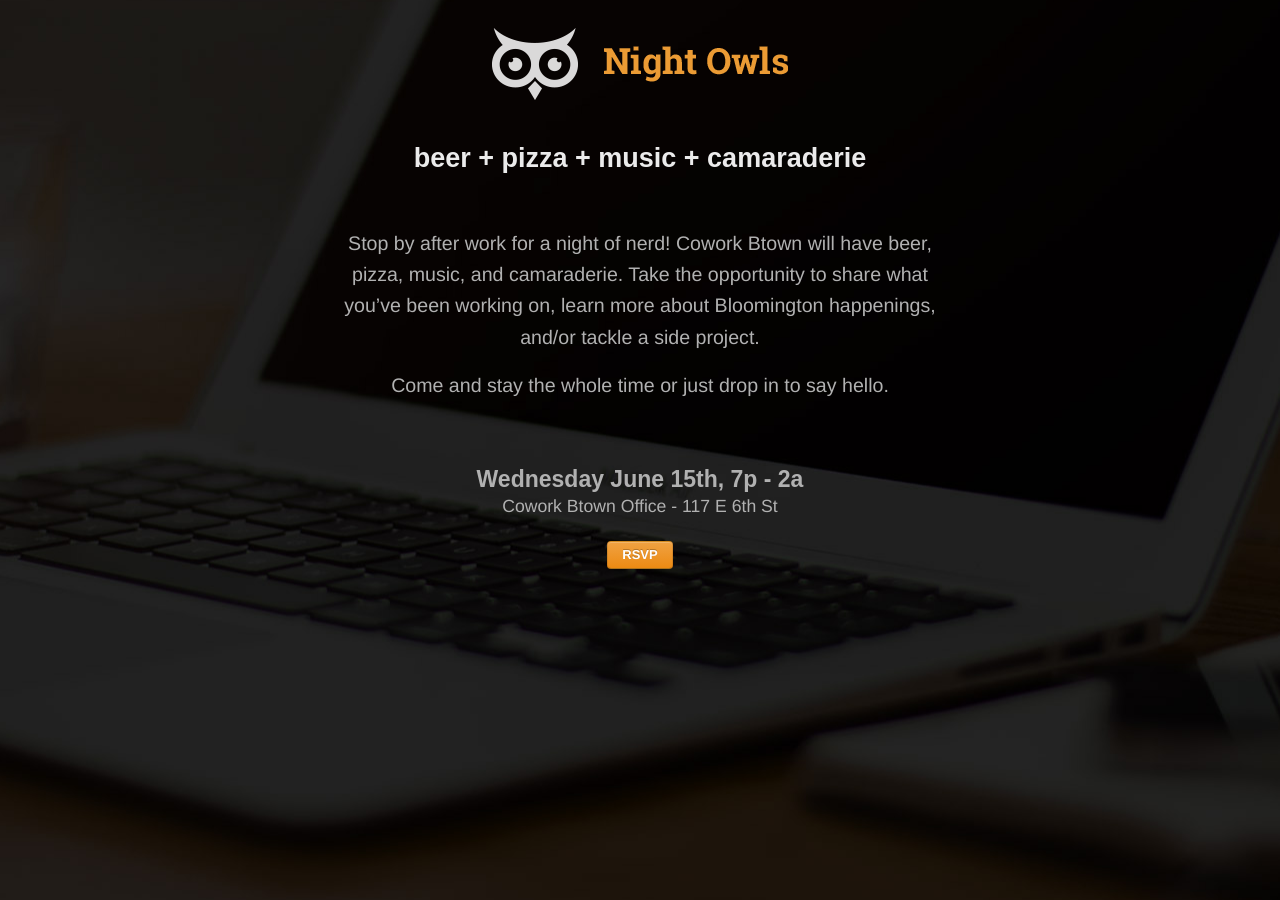
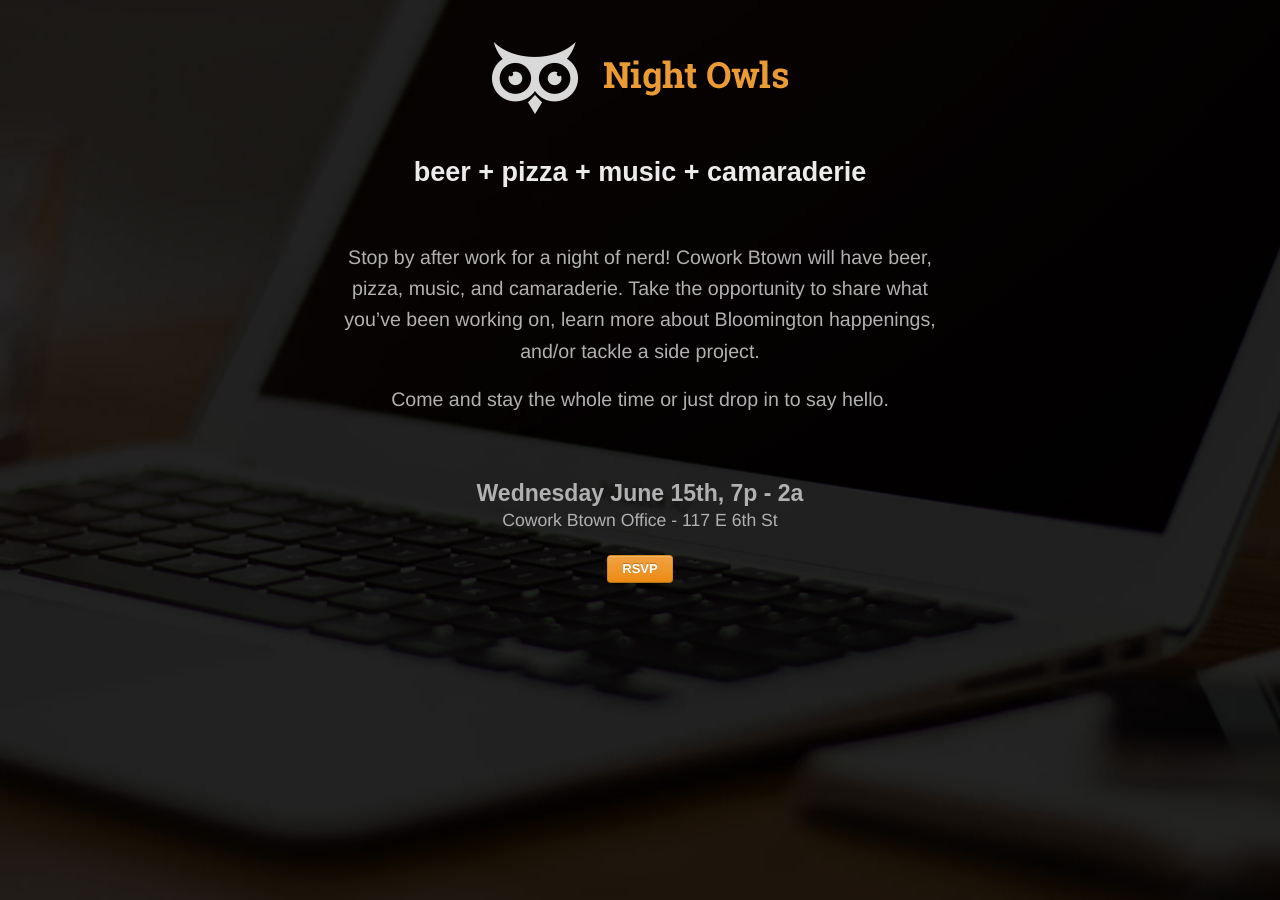
Before and after one commit to internetAaron/cowork-btown, a Jekyll site: the page built from nightowl.html, in a window 1280 px wide. Built offline with Jekyll 4.4.1, drawn with Linux system fonts in a browser that asks for light colours; Markdown is read by kramdown in place of the engine named in the settings.

Commit message:
Updated padding.

```diff
--- a/stylesheets/custom.css
+++ b/stylesheets/custom.css
@@ -499,7 +499,7 @@ img.border {
 /* night-owl */
 
 body.night-owl-bg {
-  padding: 2.0em 0;
+  padding: 3.0em 0;
   background: url(../images/site/night-owl-bg-2.jpg) no-repeat center;
   color: #fff;
 }
```
Also changed, not shown: 2 other files.
